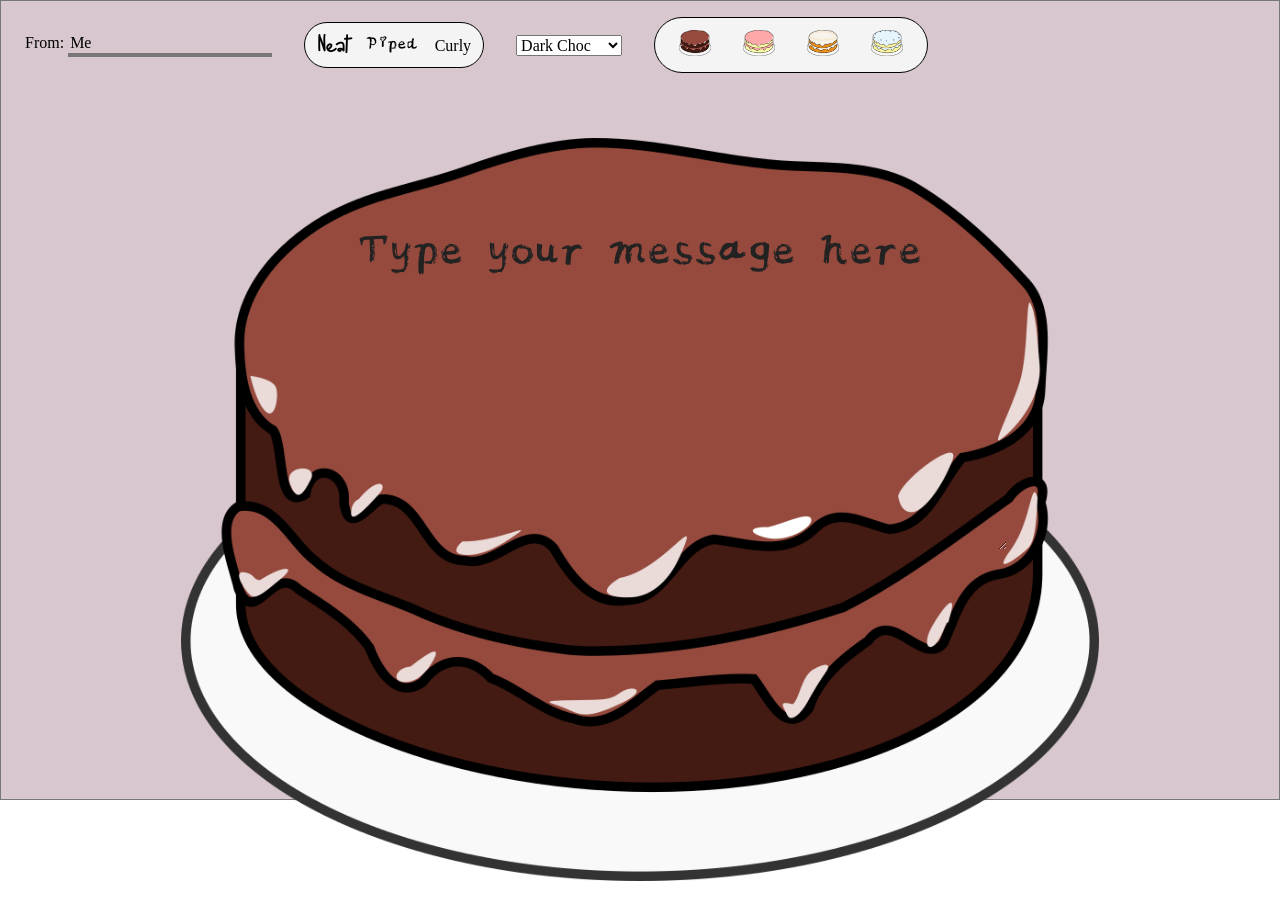
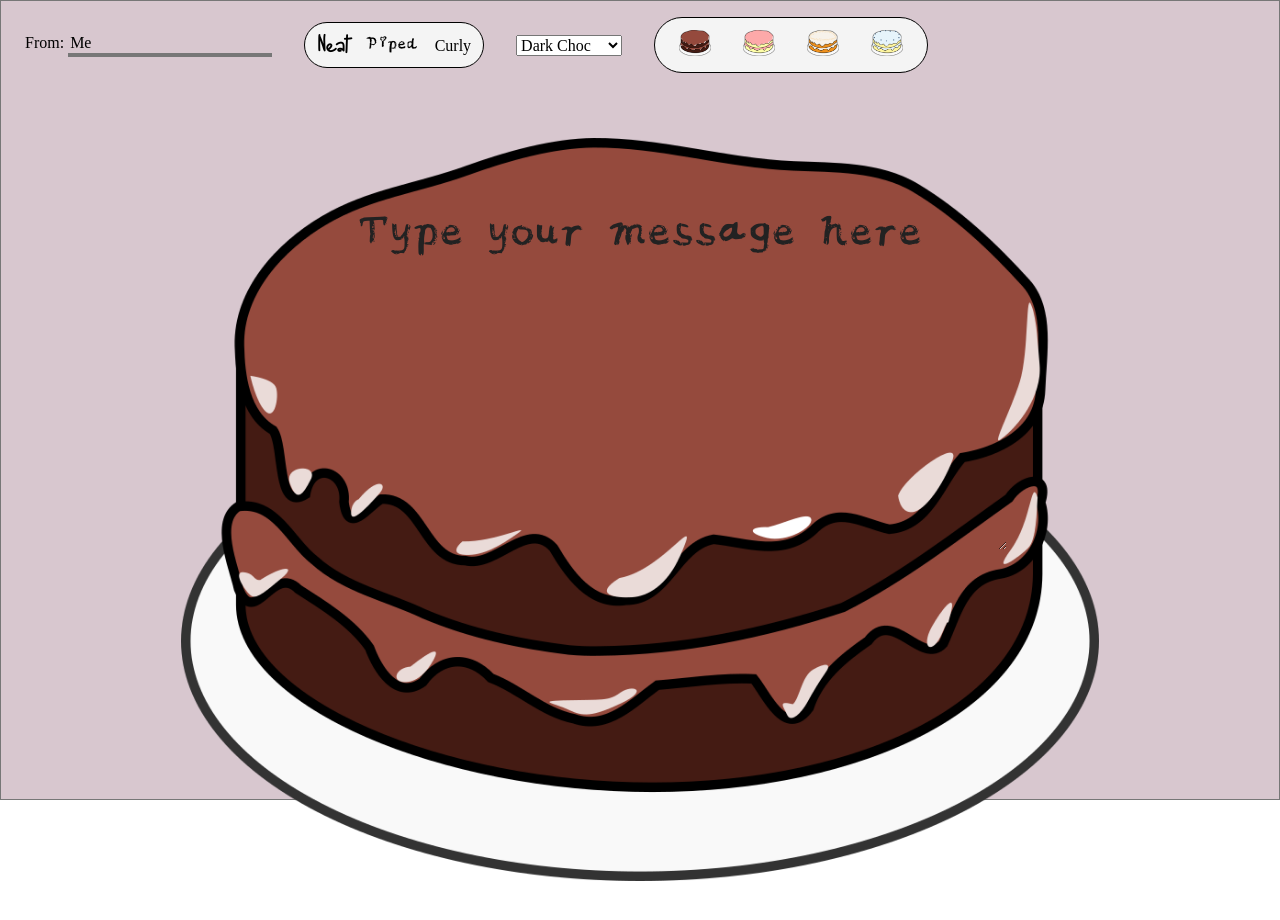
Before and after one commit to SteGriff/choco-message, a plain HTML site: page index.htm in a window 1280 px wide. Both pictures are taken after a click on the element "Piped". Shown: the top 920 px of the page. Drawn offline with Linux system fonts and the light colour scheme.

Commit message:
Tweak spacing

```diff
--- a/styles.css
+++ b/styles.css
@@ -61,10 +61,11 @@
   font-size: 2.5em;
 
   clear: both;
-  margin: 80px auto 0 auto;
+  margin: 72px auto 0 auto;
 }
 
 .icing.font2 {
   font-size: 4em;
   margin-top: 60px;
+  line-height: 1em;
 }
```
